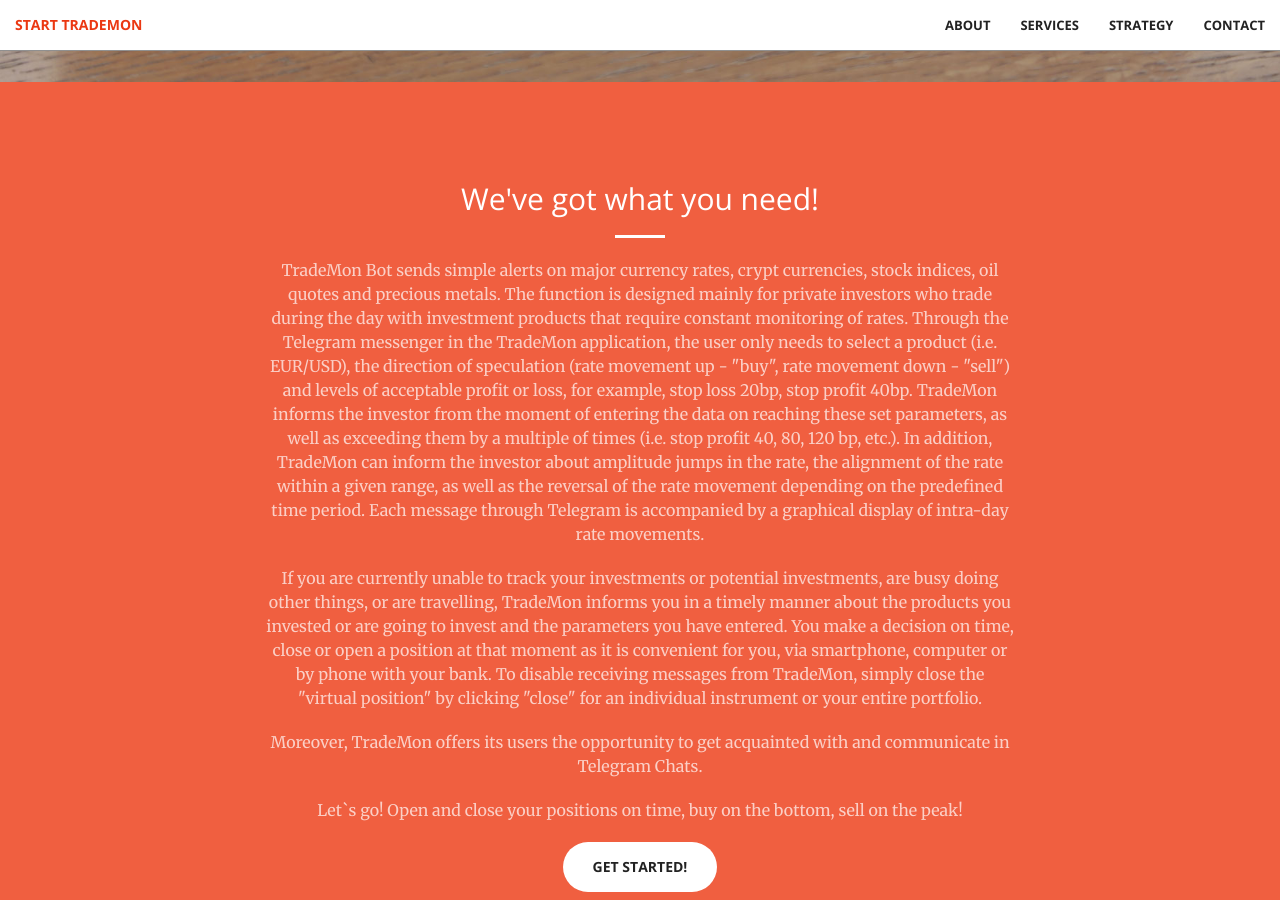
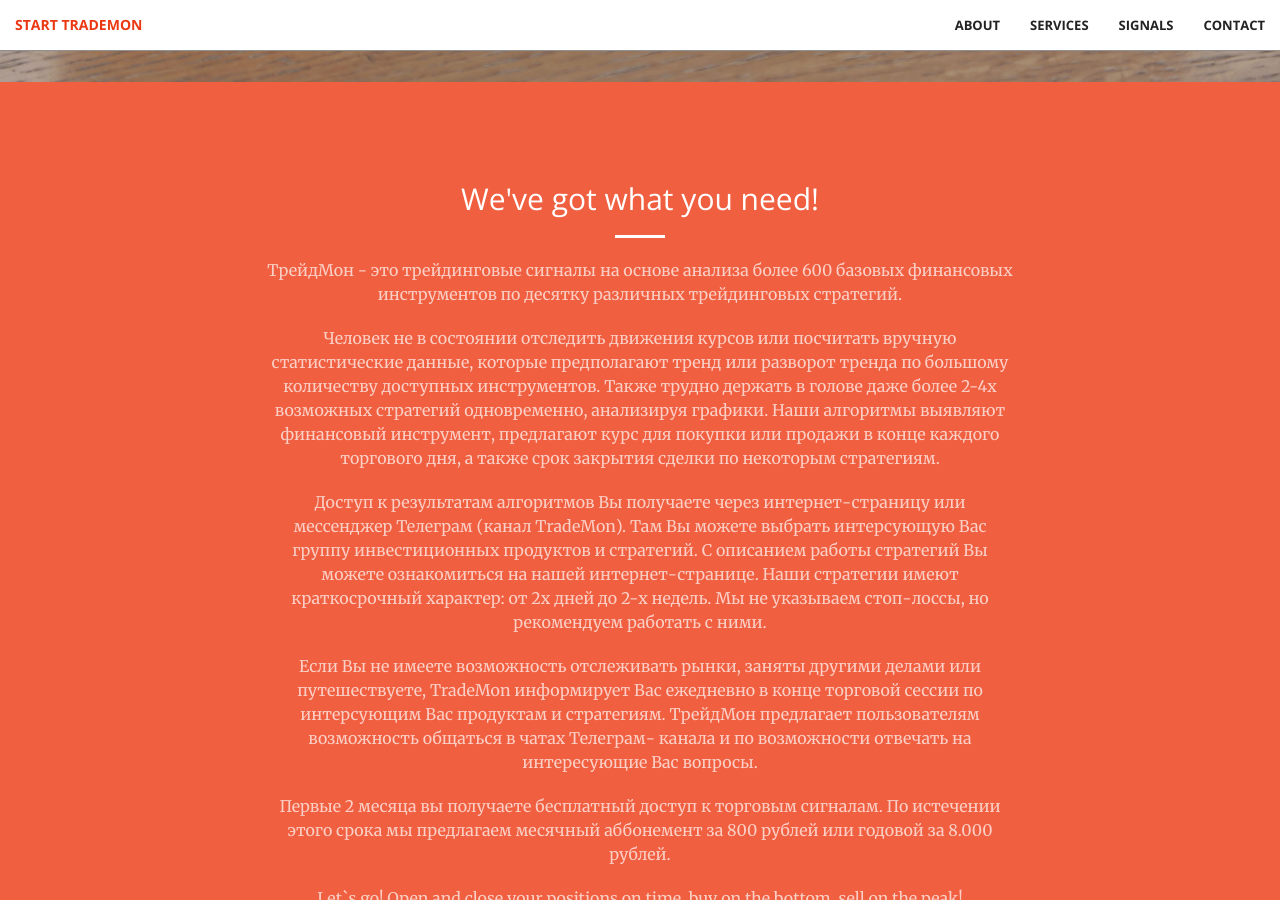
Before and after one commit to 96items/96items.github.io, a Jekyll site: the page built from index.html, in a window 1280 px wide and 900 px high, scrolled down 818 px. Built offline with Jekyll 4.4.1, drawn with Linux system fonts in a browser that asks for light colours.

Commit message:
update russian

```diff
--- a/_includes/call-to-action.html
+++ b/_includes/call-to-action.html
@@ -4,9 +4,11 @@
             <div class="col-lg-8 col-lg-offset-2 text-center">
                 <h2 class="section-heading">We've got what you need!</h2>
                 <hr class="light">
-                <p class="text-faded">TradeMon Bot sends simple alerts on major currency rates, crypt currencies, stock indices, oil quotes and precious metals. The function is designed mainly for private investors who trade during the day with investment products that require constant monitoring of rates. Through the Telegram messenger in the TradeMon application, the user only needs to select a product (i.e. EUR/USD), the direction of speculation (rate movement up - "buy", rate movement down - "sell") and levels of acceptable profit or loss, for example, stop loss 20bp, stop profit 40bp. TradeMon informs the investor from the moment of entering the data on reaching these set parameters, as well as exceeding them by a multiple of times (i.e. stop profit 40, 80, 120 bp, etc.). In addition, TradeMon can inform the investor about amplitude jumps in the rate, the alignment of the rate within a given range, as well as the reversal of the rate movement depending on the predefined time period. Each message through Telegram is accompanied by a graphical display of intra-day rate movements.</p>
-                <p class="text-faded">If you are currently unable to track your investments or potential investments, are busy doing other things, or are travelling, TradeMon informs you in a timely manner about the products you invested or are going to invest and the parameters you have entered. You make a decision on time, close or open a position at that moment as it is convenient for you, via smartphone, computer or by phone with your bank. To disable receiving messages from TradeMon, simply close the "virtual position" by clicking "close" for an individual instrument or your entire portfolio. </p>
-                <p class="text-faded">Moreover, TradeMon offers its users the opportunity to get acquainted with and communicate in Telegram Chats.</p>
+                <p class="text-faded">ТрейдМон -  это трейдинговые сигналы на основе анализа более 600 базовых финансовых инструментов по десятку различных трейдинговых стратегий.</p>
+                <p class="text-faded">Человек не в состоянии отследить движения курсов или посчитать вручную статистические данные, которые предполагают тренд или разворот тренда по большому количеству доступных инструментов. Также трудно держать в голове даже более 2-4х возможных стратегий одновременно, анализируя графики. Наши алгоритмы выявляют финансовый инструмент, предлагают курс для покупки или продажи в конце каждого торгового дня, а также срок закрытия сделки по некоторым стратегиям.</p>
+                <p class="text-faded">Доступ к результатам алгоритмов Вы получаете через интернет-страницу или мессенджер Телеграм (канал TradeMon). Там Вы можете выбрать интерсующую Вас группу инвестиционных продуктов и стратегий. С описанием работы стратегий Вы можете ознакомиться на нашей интернет-странице. Наши стратегии имеют краткосрочный характер: от 2х дней до 2-х недель. Мы не указываем стоп-лоссы, но рекомендуем работать с ними. </p>
+                <p class="text-faded">Если Вы не имеете возможность отслеживать рынки, заняты другими делами или путешествуете, ТradeMon информирует Вас ежедневно в конце торговой сессии по интерсующим Вас продуктам и стратегиям. ТрейдМон предлагает пользователям возможность общаться в чатах Телеграм- каналa и по возможности отвечать на интересующие Bас вопросы.</p>
+                <p class="text-faded">Первые 2 месяца вы получаете бесплатный доступ к торговым сигналам. По истечении этого срока мы предлагаем месячный аббонемент за 800 рублей или годовой за 8.000 рублей.</p>
                 <p class="text-faded">Let`s go! Open and close your positions on time, buy on the bottom, sell on the peak!</p>
                 <a href="#" class="btn btn-default btn-xl">Get Started!</a>
             </div>
--- a/_includes/nav.html
+++ b/_includes/nav.html
@@ -21,7 +21,7 @@
                     <a class="page-scroll" href="#services">Services</a>
                 </li>
                 <li>
-                    <a class="page-scroll" href="#portfolio">Strategy</a>
+                    <a class="page-scroll" href="#portfolio">Signals</a>
                 </li>
                 <li>
                     <a class="page-scroll" href="#contact">Contact</a>
--- a/_includes/portfolio.html
+++ b/_includes/portfolio.html
@@ -22,7 +22,7 @@
                     <div class="portfolio-box-caption">
                         <div class="portfolio-box-caption-content">
                             <div class="project-category text-faded">
-                                Category
+                                Signals
                             </div>
                             <div class="project-name">
                                 Project Name
@@ -37,7 +37,7 @@
                     <div class="portfolio-box-caption">
                         <div class="portfolio-box-caption-content">
                             <div class="project-category text-faded">
-                                Category
+                                Signals
                             </div>
                             <div class="project-name">
                                 Project Name
@@ -52,7 +52,7 @@
                     <div class="portfolio-box-caption">
                         <div class="portfolio-box-caption-content">
                             <div class="project-category text-faded">
-                                Category
+                                Signals
                             </div>
                             <div class="project-name">
                                 Project Name
@@ -67,7 +67,7 @@
                     <div class="portfolio-box-caption">
                         <div class="portfolio-box-caption-content">
                             <div class="project-category text-faded">
-                                Category
+                                Signals
                             </div>
                             <div class="project-name">
                                 Project Name
@@ -82,7 +82,7 @@
                     <div class="portfolio-box-caption">
                         <div class="portfolio-box-caption-content">
                             <div class="project-category text-faded">
-                                Category
+                                Signals
                             </div>
                             <div class="project-name">
                                 Project Name
```
Also changed, not shown: other parts of _includes/portfolio.html (+2 -2 lines).
